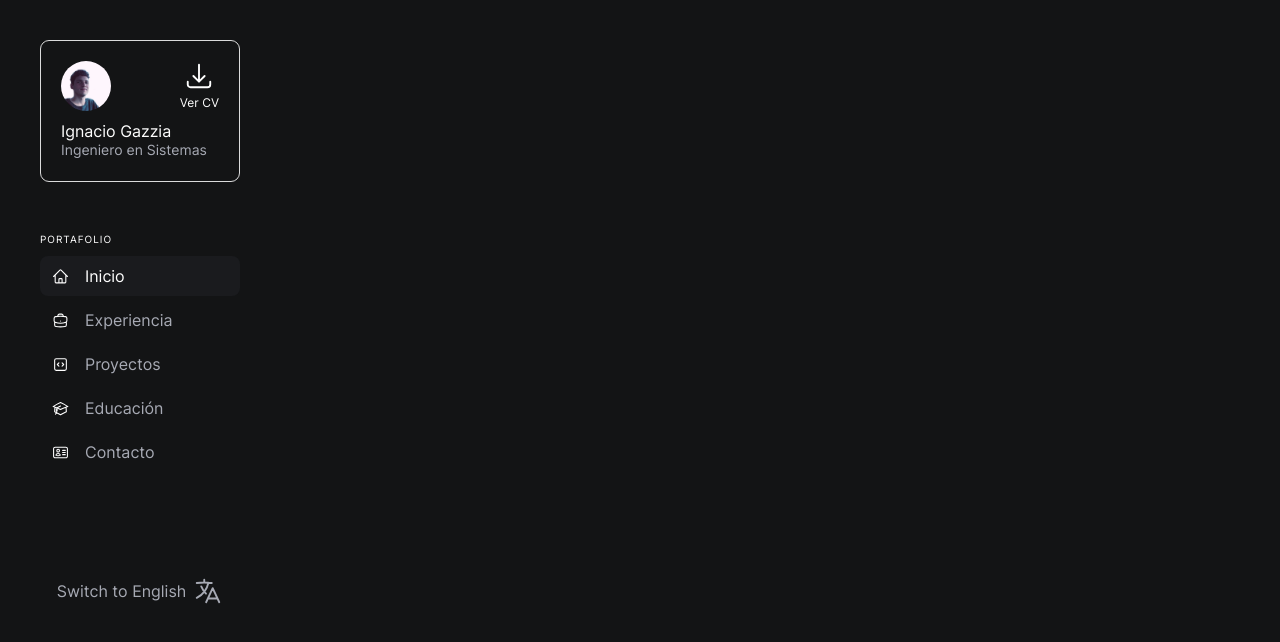
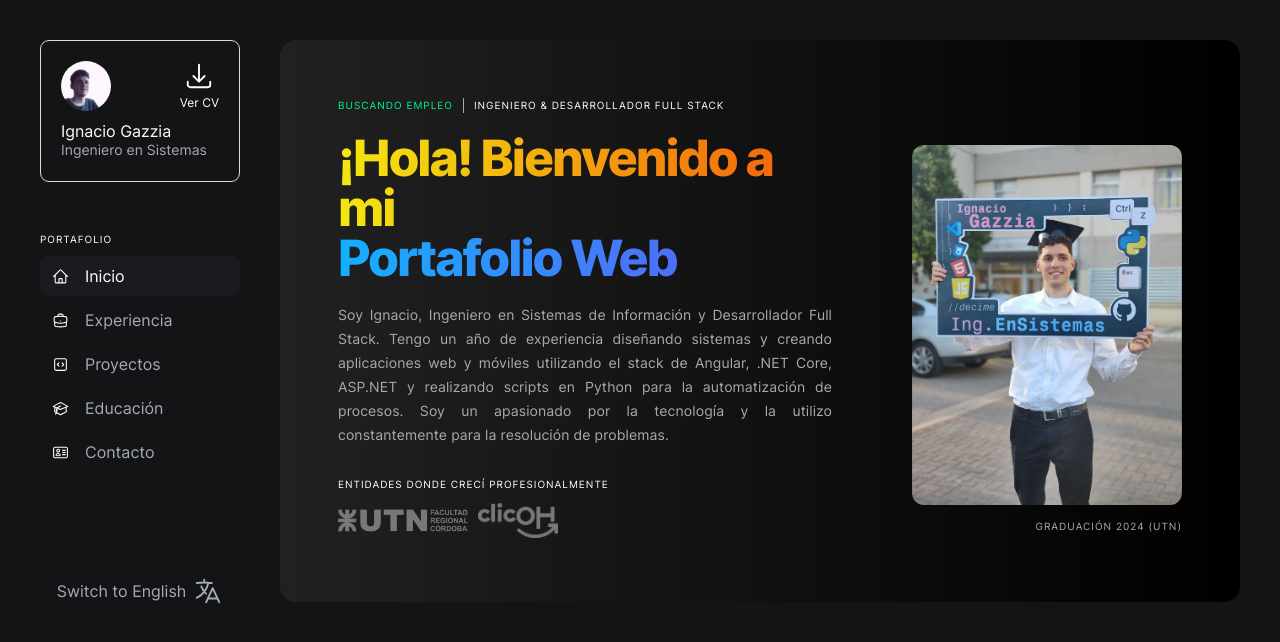
Before and after one commit to ignaciogazzia/portfolio, an Angular app: page / in a window 1280 px wide. Shown: the top 642 px of the page. Built offline with nearby package versions, Linux system fonts and the light colour scheme.

Commit message:
fixes de botones nav y translations

```diff
--- a/src/app/app.component.html
+++ b/src/app/app.component.html
@@ -47,7 +47,7 @@
           </div>
         </a>
         <a href="#education" class="no-decoration">
-          <div class="boton-nav" [class.boton-nav-activo]="activo === 'proyectos'" (click)="setActivo('proyectos')">
+          <div class="boton-nav" [class.boton-nav-activo]="activo === 'educacion'" (click)="setActivo('educacion')">
             <svg xmlns="http://www.w3.org/2000/svg" fill="none" viewBox="0 0 24 24" stroke-width="1.5" stroke="currentColor" class="icon-nav">
               <path stroke-linecap="round" stroke-linejoin="round" d="M4.26 10.147a60.438 60.438 0 0 0-.491 6.347A48.62 48.62 0 0 1 12 20.904a48.62 48.62 0 0 1 8.232-4.41 60.46 60.46 0 0 0-.491-6.347m-15.482 0a50.636 50.636 0 0 0-2.658-.813A59.906 59.906 0 0 1 12 3.493a59.903 59.903 0 0 1 10.399 5.84c-.896.248-1.783.52-2.658.814m-15.482 0A50.717 50.717 0 0 1 12 13.489a50.702 50.702 0 0 1 7.74-3.342M6.75 15a.75.75 0 1 0 0-1.5.75.75 0 0 0 0 1.5Zm0 0v-3.675A55.378 55.378 0 0 1 12 8.443m-7.007 11.55A5.981 5.981 0 0 0 6.75 15.75v-1.5" />
             </svg>
@@ -108,7 +108,7 @@
     </nav>
 
     <!-- Home -->
-    <section class="card-section col-distribution hidden" id="home">
+    <section class="card-section col-distribution" id="home">
       <div class="otw-role-container">
         <p class="text-detail nowrap-space green">{{ 'otw.id' | translate }}</p>
         <div class="divider"></div>
--- a/src/app/translation/translations.ts
+++ b/src/app/translation/translations.ts
@@ -14,7 +14,7 @@ export const translations: Translation = {
         "contact.id": "Contacto",
 
         "otw.id": "Buscando empleo",
-        "role.complete.id": "INGENIERO EN SISTEMAS & FULL STACK DEVELOPER",
+        "role.complete.id": "Ingeniero & Desarrollador Full stack",
         "greet.id": "¡Hola! Bienvenido a mi",
         "portfolio.web.id": "Portafolio Web",
         "description.id": "Soy Ignacio, Ingeniero en Sistemas de Información y Desarrollador Full Stack. Tengo un año de experiencia diseñando sistemas y creando aplicaciones web y móviles utilizando el stack de Angular, .NET Core, ASP.NET y realizando scripts en Python para la automatización de procesos. Soy un apasionado por la tecnología y la utilizo constantemente para la resolución de problemas.",
@@ -57,7 +57,7 @@ export const translations: Translation = {
         "wallace.title.id": "Wallace Academy of English",
         "wallace.start.id": "2008",
         "wallace.end.id": "2016",
-        "wallace.desc.id": "Curso completo de idioma Ingles",
+        "wallace.desc.id": "Curso completo de idioma Inglés",
 
         "mobyus.title.id": "Academia de Idiomas Mobyus CVO (Bélgica)",
         "mobyus.start.id": "2018",
@@ -85,7 +85,7 @@ export const translations: Translation = {
         "contact.id": "About",
 
         "otw.id": "Open to work",
-        "role.complete.id": "SOFTWARE ENGINEER & FULL STACK DEVELOPER",
+        "role.complete.id": "ENGINEER & FULL STACK DEVELOPER",
         "greet.id": "Hi! Welcome to my",
         "portfolio.web.id": "Web Portfolio",
         "description.id": "I am Ignacio, a Software Engineer and Full Stack Developer. I have one year of experience in designing systems and creating Web and Mobile applications using the Angular, .NET Core, ASP.NET stack. Beyond my core stack, I possess a strong ability to write Python scripts to automate various processes, enhancing efficiency and solving complex problems. My passion for technology drives me to constantly explore new tools and methodologies to efficiently address challenges.",
```
